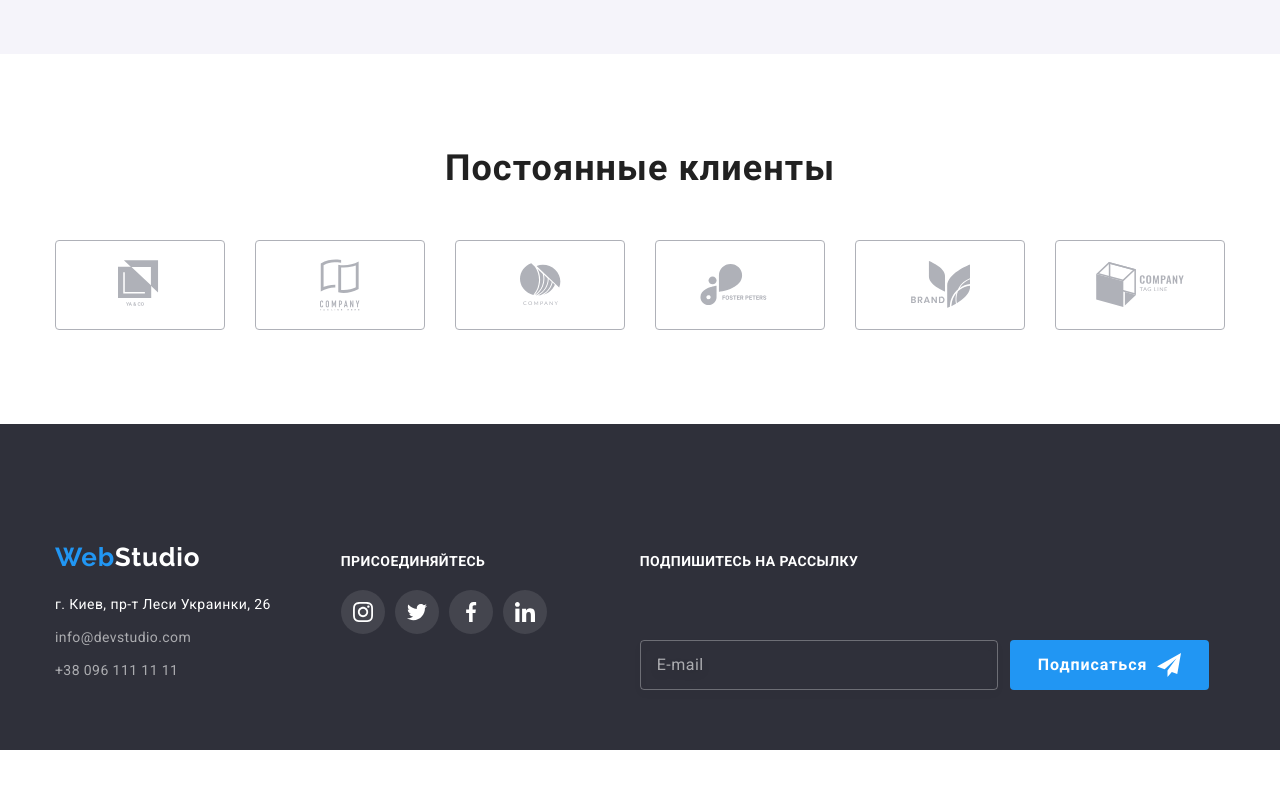
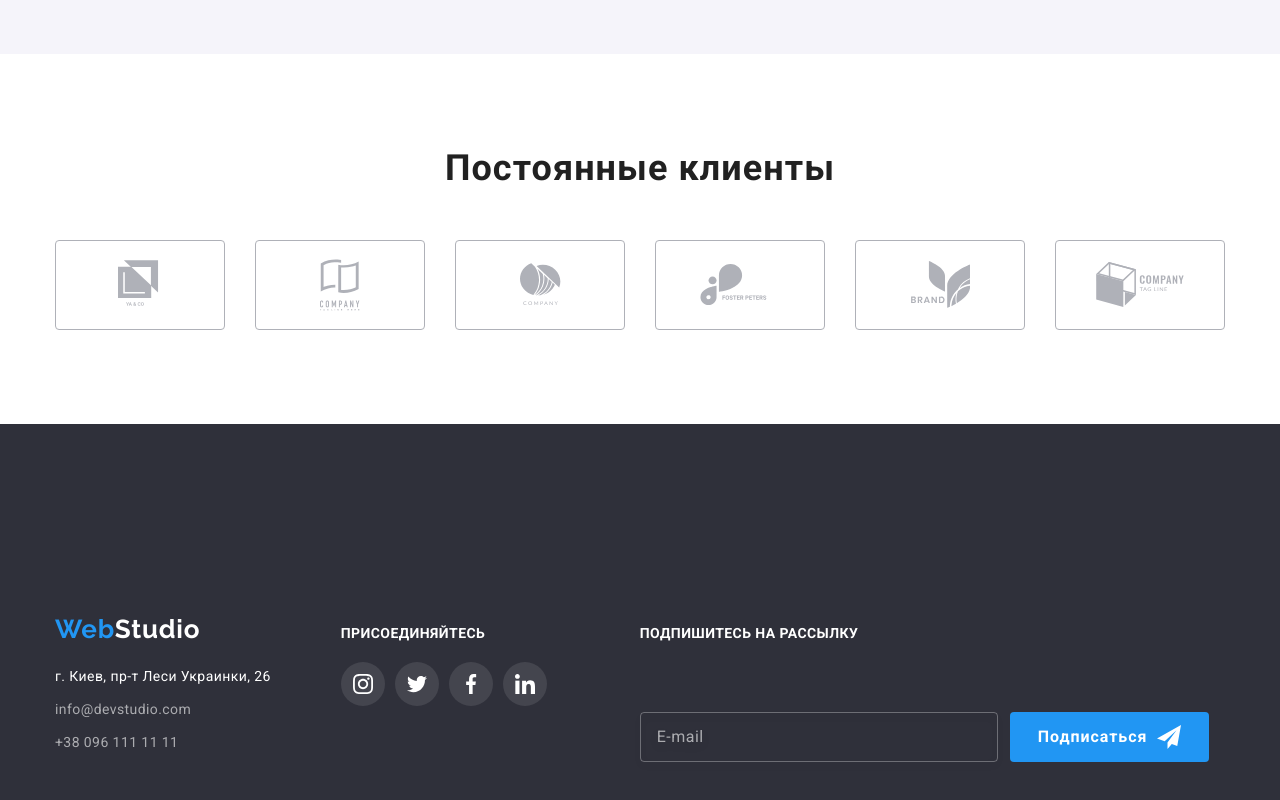
Before and after one commit to Antony-Ivanov/goit-markup-hw-06, a plain HTML site: page index.html in a window 1280 px wide. Shown: the part 2254-3054 px from the top of the page. Before the commit the page ends 3004 px from the top, so only its background shows below. Drawn offline with nearby package versions, Linux system fonts and the light colour scheme.

Commit message:
27.03.21/2

```diff
--- a/css/styles.css
+++ b/css/styles.css
@@ -670,6 +670,9 @@ img {
 
 .footer-signup-form {
   display: flex;
+  /* align-items: baseline; */
+  flex-direction: column;
+  padding: 0;
 }
 
 .email-input {
@@ -695,9 +698,9 @@ img {
   display: flex;
   padding: 10px 28px;
 }
+
 .modal-btn-icon {
   margin-left: 10px;
-  /* fill: var(--accent-color); */
 }
 
 .modal-btn {
@@ -717,6 +720,11 @@ img {
   border: none;
 }
 
+.form-box {
+  display: flex;
+  /* align-content: center ; */
+}
+
 .footer-madal-title {
   font-weight: 700;
   font-size: 14px;
@@ -727,12 +735,14 @@ img {
   color: #FFFFFF;
 
   margin-top: 72px;
+  margin-bottom: 0;
 
 }
 
 .form-wrapper {
   margin-left: 93px;
-  align-content:center;
+
+  /* align-content:center; */
 
 }
 /* /footer */
--- a/index.html
+++ b/index.html
@@ -402,9 +402,11 @@
                     </li>
                 </ul>
             </div>
+
             <div class="form-wrapper">
+                <form action="#" class="footer-signup-form" name="footer-signup-form">
                     <b class="footer-madal-title">Подпишитесь на рассылку</b>
-                <form action="#" class="footer-signup-form" name="footer-signup-form">
+                    <div class="form-box">
                         <input type="email" name="email" placeholder="E-mail" required class="email-input"/>
                         <button type="submit" class="modal-btn">
                             Подписаться
@@ -412,6 +414,7 @@
                                 <use href="./img/ikons-sprite/symbol-defs.svg#icon-icon-send"></use>
                             </svg>
                         </button>
+                    </div>
                 </form>
             </div>
         </div>
```
Lines whose indentation alone changed are shown as unchanged.
